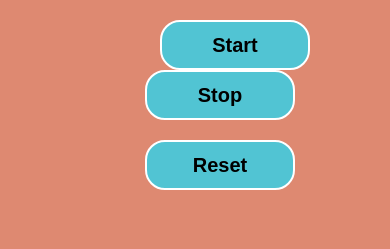
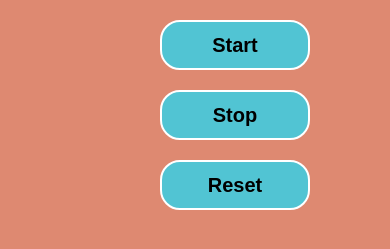
Before and after one commit to MuradCade/Timer-JavaScript, a plain HTML site: page index.html in a window 390 px wide. Shown: the part 237-486 px from the top of the page. Drawn offline with Linux system fonts and the light colour scheme.

Commit message:
Update style.css

```diff
--- a/style.css
+++ b/style.css
@@ -55,7 +55,7 @@ button:hover{
     }
 }
     /*   mobile phone view */
-    @media only screen and (max-width: 600px) {
+     @media only screen and (max-width: 600px) {
         body {
            background-color: #DE8971;
         }
@@ -68,14 +68,9 @@ button:hover{
             position: relative;
             left: -10%;
         }
-        #stop{
-            margin-right: 40px;
-        }
-        #reset{
 
-            margin: 20px;
-            position: relative;
-            right: 20px;
+        button{
+            margin-bottom: 20px;
         }
 
   }
```
